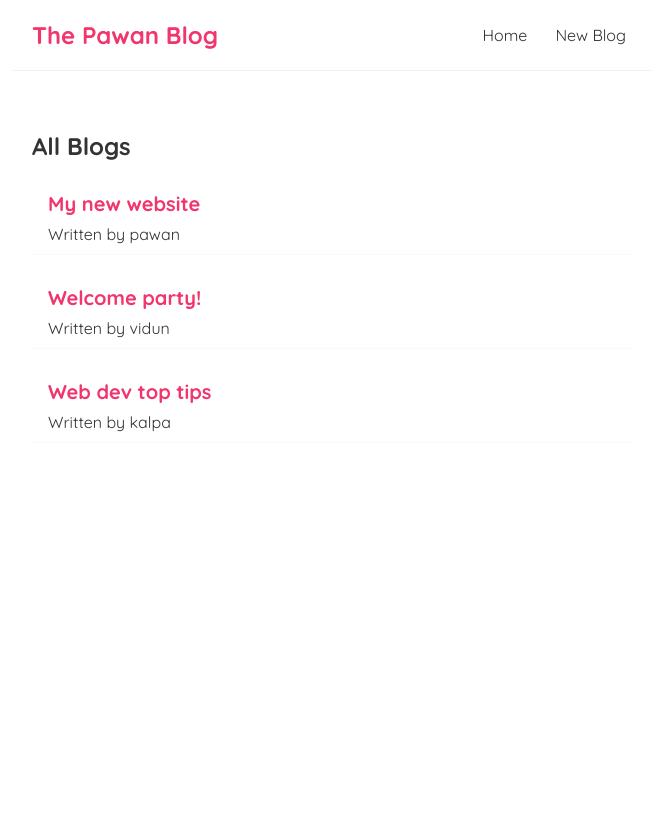
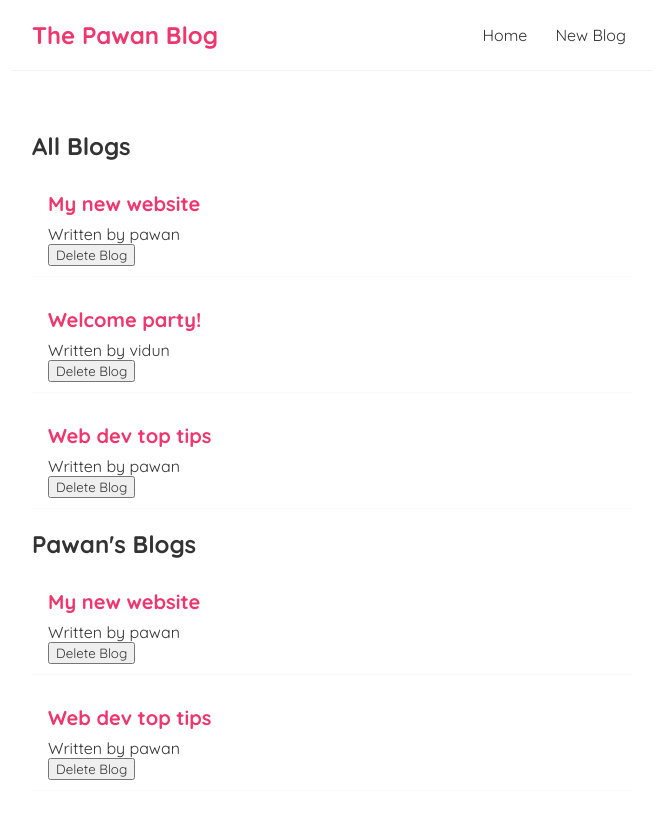
Before and after one commit to PawanGunawardhana/Pawan-Blog, a React (Create React App) app: page / in a window 1280 px wide. Shown: the top 818 px of the page, without its empty margins (308-964 px from the left). Built offline with nearby package versions, Linux system fonts and the light colour scheme.

Commit message:
Handled the delete function

```diff
--- a/src/BlogList.js
+++ b/src/BlogList.js
@@ -1,7 +1,8 @@
-const BlogList = ({blogs,title}) => {
+const BlogList = (/*can use prop word also*/{blogs,title,handleDelete}) => {
 
     // const blogs = props.blogs;
     // const title = props.title;
+    // const handleDelete = props.handleDeletee()
     // console.log(props,blogs);
     return (
        <div className="blog-list">
@@ -10,6 +11,8 @@ const BlogList = ({blogs,title}) => {
                 <div className="blog-preview" key={blog.id}>
                     <h2>{blog.title}</h2>
                     <p>Written by {blog.author}</p>
+                    <button onClick={() => {handleDelete(blog.id)}}>Delete Blog</button>
+
                 </div>
             ))}
        </div>
--- a/src/Home.js
+++ b/src/Home.js
@@ -1,4 +1,4 @@
-import { useState } from 'react';
+import { useState, useEffect } from 'react';
 import BlogList from './BlogList';
 
 const Home = () => {
@@ -6,13 +6,28 @@ const Home = () => {
    const [blogs, setBlogs] = useState([
     { title: 'My new website', body: 'lorem ipsum...', author: 'pawan', id: 1 },
     { title: 'Welcome party!', body: 'lorem ipsum...', author: 'vidun', id: 2 },
-    { title: 'Web dev top tips', body: 'lorem ipsum...', author: 'kalpa', id: 3 }
+    { title: 'Web dev top tips', body: 'lorem ipsum...', author: 'pawan', id: 3 }
    ]);
 
 
+   function handleDelete(id) {
+    const unDeletedBlogs = blogs.filter((blog) => blog.id !== id );
+    setBlogs(unDeletedBlogs);
+
+   }
+
+   let filterBlogs = blogs.filter((blog) => blog.author === "pawan" );
+
+   useEffect(() => {
+    console.log('user effect ran');
+    console.log(blogs);
+    console.log(filterBlogs);
+   })
+
     return (
         <div className="home">
-           <BlogList blogs = {blogs} title = "All Blogs"/>
+           <BlogList blogs = {blogs} title = "All Blogs" handleDelete = {handleDelete} />
+           <BlogList blogs = {filterBlogs} title = "Pawan's Blogs" handleDelete = {handleDelete}/>
         </div>
     );
 }
```
